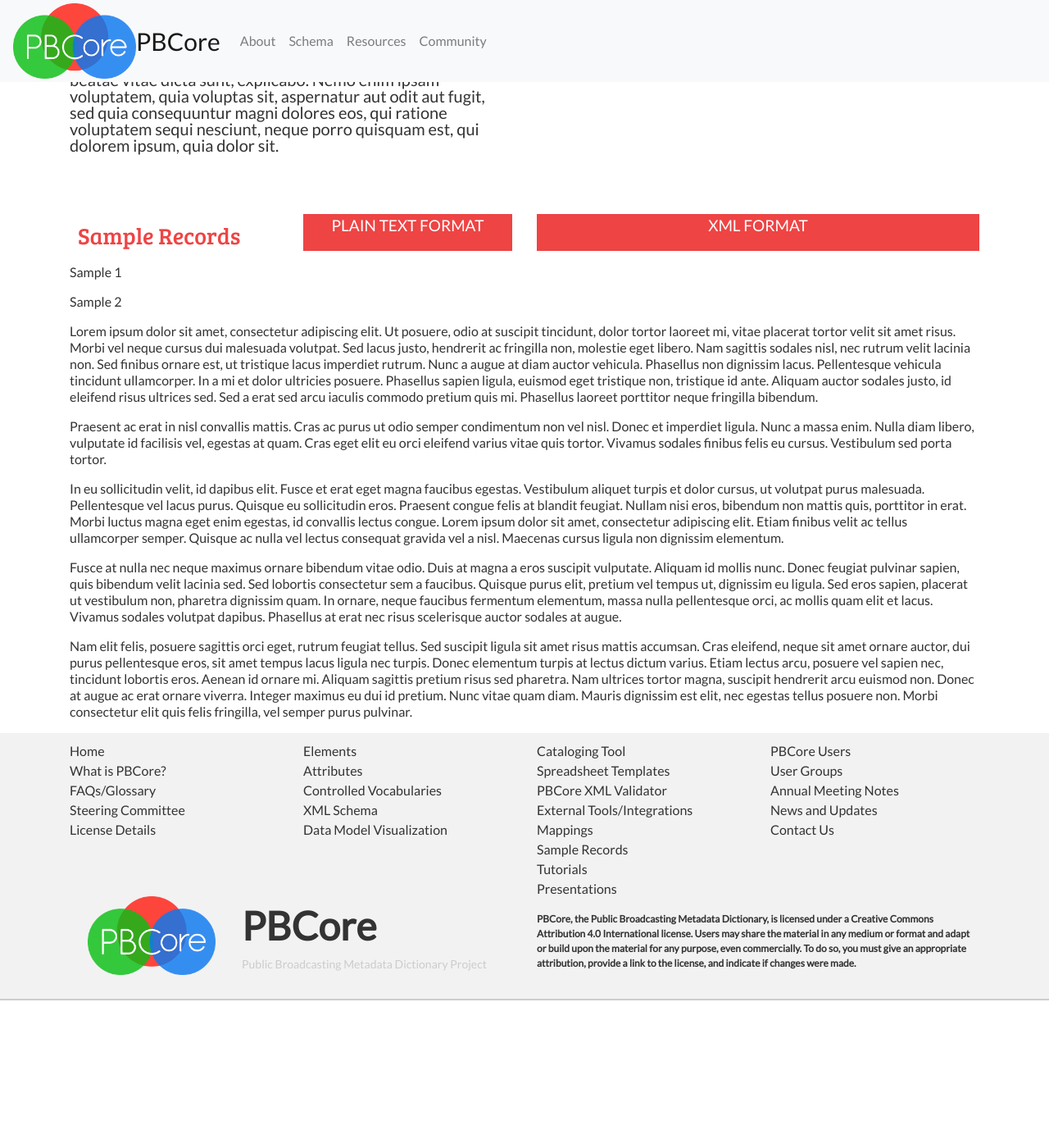
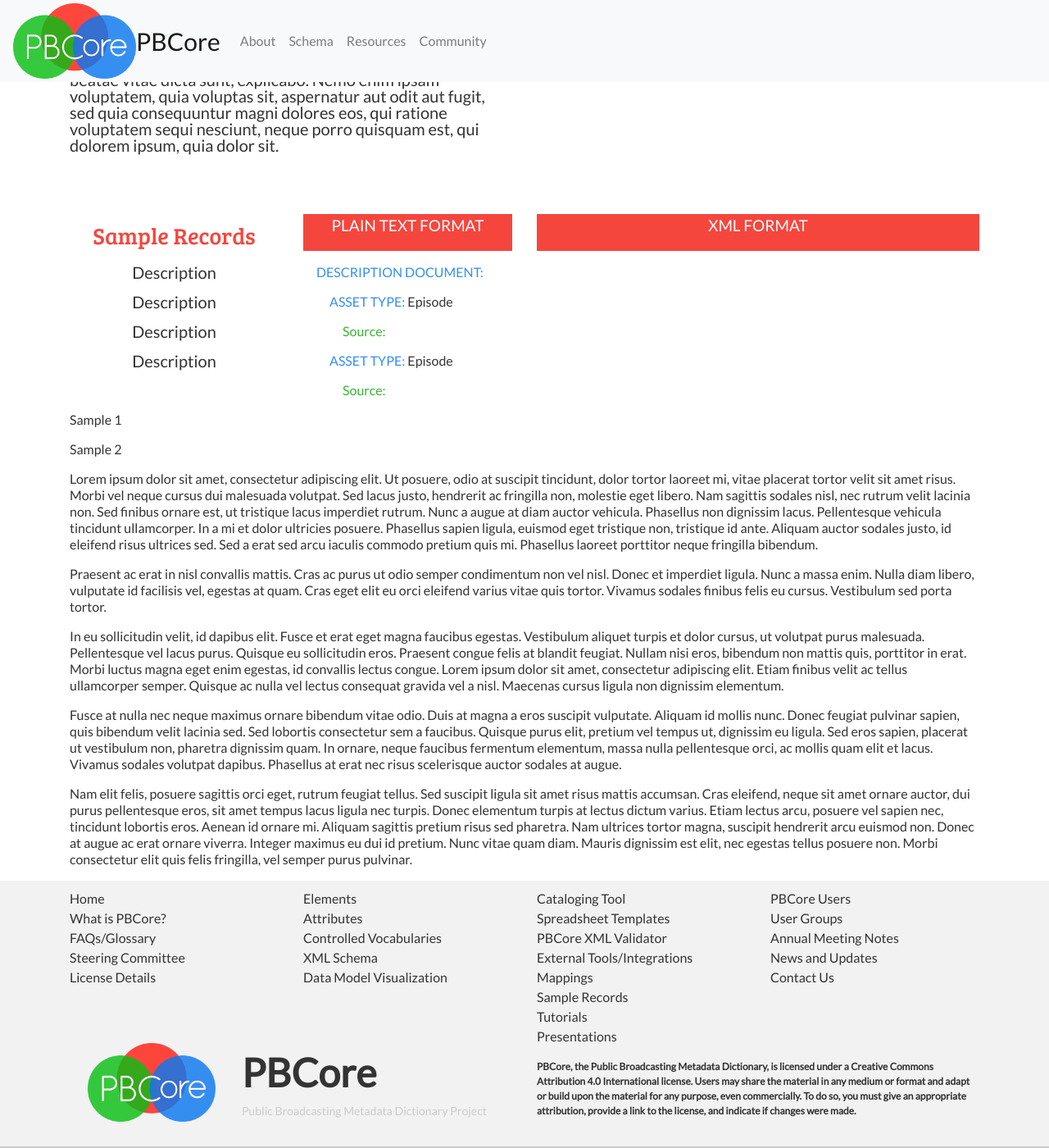
Before and after one commit to PBCore-AV-Metadata/pbcore-av-metadata.github.io, a Jekyll site: the page built from pages/sample-records.md, in a window 1280 px wide and 1400 px high, scrolled down 189 px. Shown: the whole window at 82% size. Built offline with Jekyll 4.4.1, drawn with Linux system fonts in a browser that asks for light colours; before the commit the page ends 1409 px from its top, so only the background shows below that.

Commit message:
sample records colors

```diff
--- a/assets/css/styles.scss
+++ b/assets/css/styles.scss
@@ -221,11 +221,15 @@
 }
 
 .red {
-  color: #e44;
+  color: $red;
 }
 
 .blue {
-  color: #358ff2;
+  color: $blue;
+}
+
+.green {
+  color: $green;
 }
 
 .white {
@@ -233,7 +237,7 @@
 }
 
 .red-back {
-  background-color: #e44;
+  background-color: $red;
 }
 
 #getting-started {
@@ -380,3 +384,15 @@
 .spreadsheets {
   background-image: url("/assets/images/icons/spreadsheets.png")
 }
+
+.indent-1 {
+  margin-left: 1em;
+}
+
+.indent-2 {
+  margin-left: 2em;
+}
+
+.indent-3 {
+  margin-left: 3em;
+}
--- a/pages/sample-records.md
+++ b/pages/sample-records.md
@@ -24,17 +24,70 @@
 
 <div class="row">
 
-  <div class="col-md-3">
+  <div class="col-md-3 text-center">
     <h2 class="med-title red">
       Sample Records
     </h2>
+
+    <div class="row">
+      <div class="col-md-12 med-text">
+
+        <p>Description</p>
+        <p>Description</p>
+        <p>Description</p>
+        <p>Description</p>
+      </div>
+    </div>
   </div>
 
   <div class="col-md-3">
 
-    <div class="red-back white text-center" style="height: 2.4em; font-size: 19px;">
-      PLAIN TEXT FORMAT
+    <div class="row">
+      <div class="col-md-12">
+
+        <div class="red-back white text-center" style="height: 2.4em; font-size: 19px;">
+          PLAIN TEXT FORMAT
+        </div>
+      </div>
     </div>
+
+    <div class="row">
+      <div class="col-md-12">
+
+        <p class="indent-1 blue" style="margin-top: 6%;">
+          DESCRIPTION DOCUMENT:
+        </p>
+
+        <p class="indent-2">
+          <span class="blue">
+            ASSET TYPE:
+          </span>
+
+          Episode
+        </p>
+
+        <p class="indent-3">
+          <span class="green">
+            Source:
+          </span>
+        </p>
+
+        <p class="indent-2">
+          <span class="blue">
+            ASSET TYPE:
+          </span>
+
+          Episode
+        </p>
+
+        <p class="indent-3">
+          <span class="green">
+            Source:
+          </span>
+        </p>
+      </div>
+    </div>
+
 
   </div>
 
```
Also changed, not shown: 3 other files.
